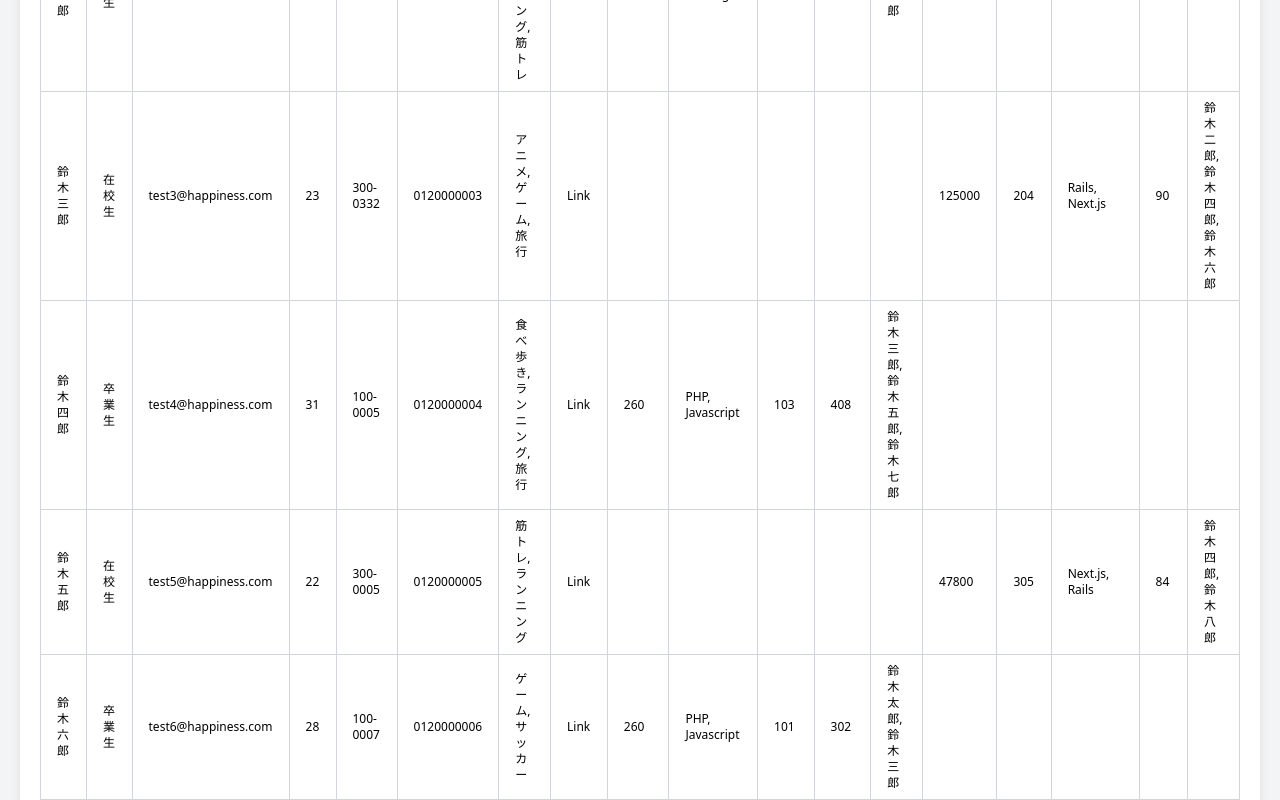
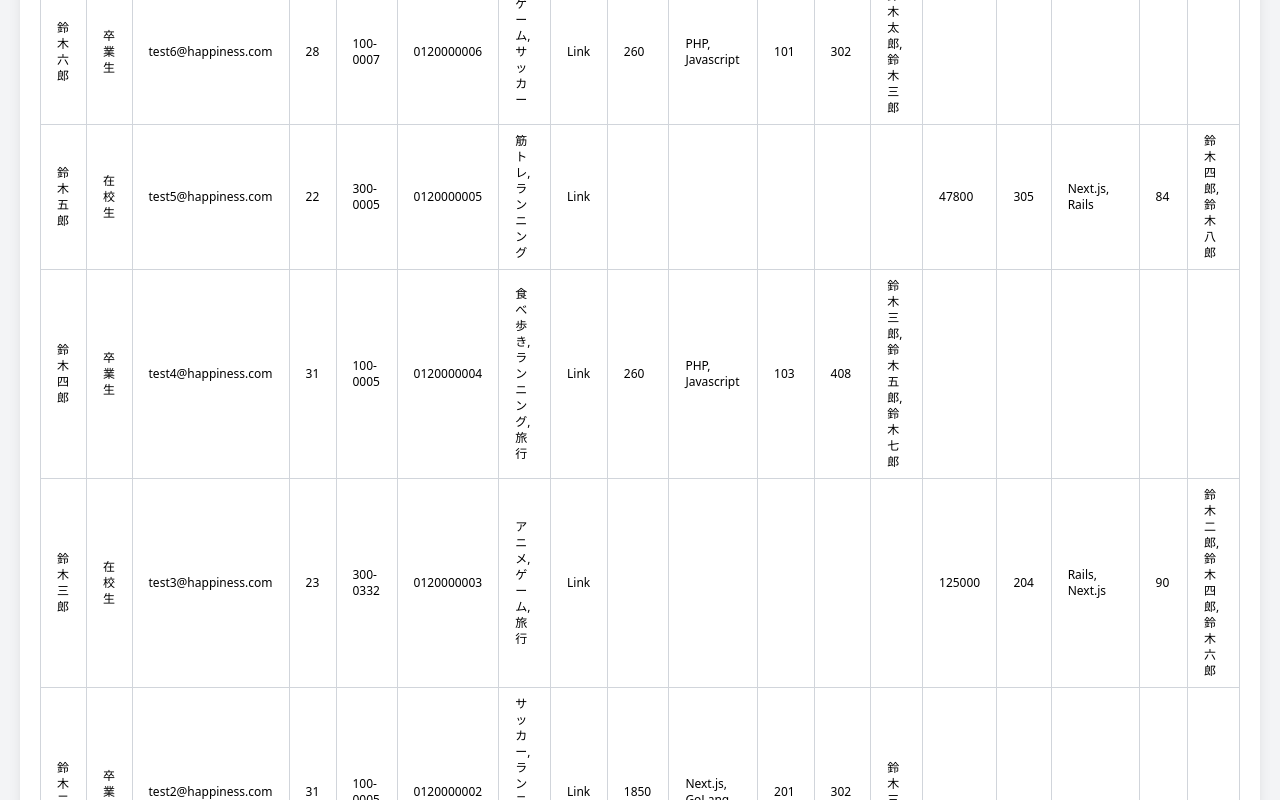
Before and after one commit to syunsuke-I/ts-practice, a React (Create React App) app: page / in a window 1280 px wide. Shown: the part 660-1460 px from the top of the page. Built offline with nearby package versions, Linux system fonts and the light colour scheme.

Commit message:
配列系も追加

```diff
--- a/src/App.tsx
+++ b/src/App.tsx
@@ -95,8 +95,8 @@ function App() {
         valueA = a[sortKeyStudent];
         valueB = b[sortKeyStudent];
       } else {
-        valueA = a.id;
-        valueB = b.id;
+        valueB = a.id;
+        valueA = b.id;
       }
       return sortOrder === 'asc' ? valueA - valueB : valueB - valueA;
     });
--- a/src/new.tsx
+++ b/src/new.tsx
@@ -4,15 +4,24 @@ import { User , Student , Mentor } from './App';
 import { useRecoilState } from "recoil";
 import { studentsState, mentorsState } from './state/atoms';
 
-interface FormData extends User {
+interface FormData{
+  id: User['id'];
+  name: User['name'];
+  role: 'student' | 'mentor';
+  email: User['email'];
+  age: User['age'];
+  postCode: User['postCode'];
+  phone: User['phone'];
+  hobbies: string;
+  url: string;
   // 生徒固有のプロパティ
   studyMinutes?: Student['studyMinutes'];
   taskCode?: Student['taskCode'];
-  studyLangs?: Student['studyLangs'];
+  studyLangs?: string;
   score?: Student['score'];
   // メンター固有のプロパティ
   experienceDays?: Mentor['experienceDays'];
-  useLangs?: Mentor['useLangs'];
+  useLangs?: string;
   availableStartCode?: Mentor['availableStartCode'];
   availableEndCode?: Mentor['availableEndCode'];
 }
@@ -36,36 +45,37 @@ export const Form: React.FC<FormProps> = ({ isFormOpen, setOpenForm }) => {
   const [activeTabForForm, setActiveTabForForm] = useState<ActiveTabTypeForForm>('student');
 
   const onSubmit = (data : FormData) => {
+    let id :number = students.length + mentors.length + 2;
     if (activeTabForForm === 'student') {
       const newStudent: Student = {
-        id: 9,
+        id: id,
         name: data.name,
         role: 'student',
         email: data.email,
         age: data.age,
         postCode: data.postCode,
         phone: data.phone,
-        hobbies: [],
+        hobbies: data.hobbies.split(',').map((hobby : string )=> hobby.trim()),
         url: '',
         studyMinutes: data.studyMinutes ?? 0,
         taskCode: data.taskCode ?? 0,
-        studyLangs: []?? [],
+        studyLangs: data.studyLangs?.split(',').map((lang : string )=> lang.trim()) ?? [],
         score: data.score ?? 0,
       };
       setStudents([...students, newStudent]);
     }else{
       const newStudent: Mentor = {
-        id: 9,
+        id: id,
         name: data.name,
         role: 'mentor',
         email: data.email,
         age: data.age,
         postCode: data.postCode,
         phone: data.phone,
-        hobbies: [],
+        hobbies: data.hobbies.split(',').map((hobby : string )=> hobby.trim()),
         url: '',
         experienceDays: data.experienceDays ?? 0,
-        useLangs: [] ?? [],
+        useLangs: data.useLangs?.split(',').map((lang : string )=> lang.trim()) ?? [],
         availableStartCode: data.availableEndCode ?? 0,
         availableEndCode: data.availableEndCode ?? 0,
       }
@@ -113,11 +123,11 @@ export const Form: React.FC<FormProps> = ({ isFormOpen, setOpenForm }) => {
           </div>
           <div className="mb-8">
               <label htmlFor="postCode" className="text-sm block">郵便番号</label>
-              <input type="number" {...register('postCode')}  id="postCode" className="w-full py-2 border-b focus:outline-none focus:border-b-2 focus:border-indigo-500 placeholder-gray-500 placeholder-opacity-50" placeholder="810-0000"/>
+              <input type="text" {...register('postCode')}  id="postCode" className="w-full py-2 border-b focus:outline-none focus:border-b-2 focus:border-indigo-500 placeholder-gray-500 placeholder-opacity-50" placeholder="810-0000"/>
           </div>
           <div className="mb-8">
               <label htmlFor="phone" className="text-sm block">電話番号</label>
-              <input type="number"  {...register('phone')}  id="phone" className="w-full py-2 border-b focus:outline-none focus:border-b-2 focus:border-indigo-500 placeholder-gray-500 placeholder-opacity-50" placeholder="090-0000-0000"/>
+              <input type="text"  {...register('phone')}  id="phone" className="w-full py-2 border-b focus:outline-none focus:border-b-2 focus:border-indigo-500 placeholder-gray-500 placeholder-opacity-50" placeholder="090-0000-0000"/>
           </div>
           <div className="mb-8">
               <label htmlFor="hobbies" className="text-sm block">趣味</label>
```
